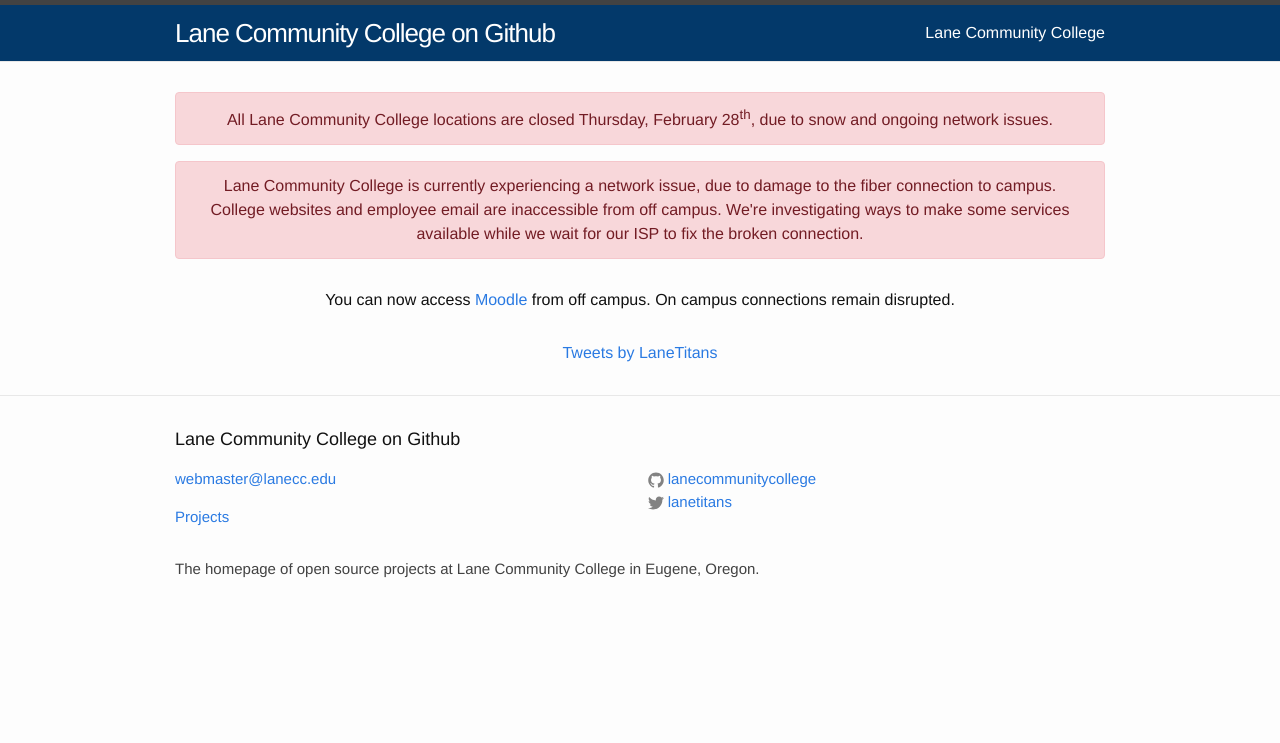
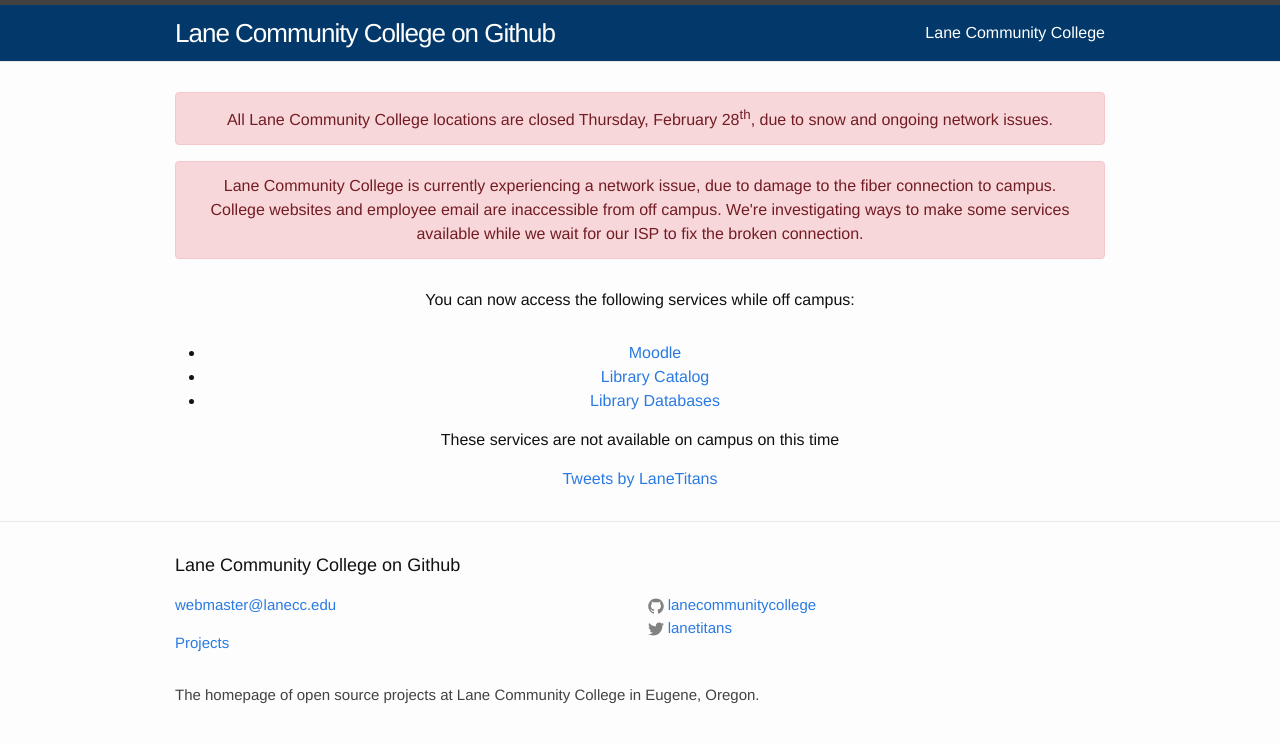
Before and after one commit to LaneCommunityCollege/lanecommunitycollege.github.io, a Jekyll site: the page built from index.html, in a window 1280 px wide. Shown: the top 743 px of the page. Built offline with Jekyll 4.4.1, drawn with Linux system fonts in a browser that asks for light colours; comment, search, counter and statistics services are not loaded.

Commit message:
added library services to list

```diff
--- a/index.html
+++ b/index.html
@@ -5,7 +5,13 @@ layout: default
 <div class="home">
   <p class="alert alert-danger">All Lane Community College locations are closed Thursday, February 28<sup>th</sup>, due to snow and ongoing network issues.</p>
   <p class="alert alert-danger">Lane Community College is currently experiencing a network issue, due to damage to the fiber connection to campus. College websites and employee email are inaccessible from off campus. We're investigating ways to make some services available while we wait for our ISP to fix the broken connection.</p>
-  <p class="alert alert-info">You can now access <a href="https://classes.lanecc.edu">Moodle</a> from off campus. On campus connections remain disrupted.</p>
+  <p class="alert alert-info">You can now access the following services while off campus:</p>
+  <ul>
+    <li><a href="https://classes.lanecc.edu">Moodle</a></li>
+    <li><a href="https://alliance-primo.hosted.exlibrisgroup.com/primo-explore/search?vid=LANECC&tab=default_tab&sortby=rank">Library Catalog</a></li>
+    <li><a href="https://libraryguides.lanecc.edu/az.php">Library Databases</a></li>
+  </ul>
+  <p>These services are not available on campus on this time</p>
 
   <a class="twitter-timeline" href="https://twitter.com/LaneTitans?ref_src=twsrc%5Etfw">Tweets by LaneTitans</a> <script async src="https://platform.twitter.com/widgets.js" charset="utf-8"></script>
 </div>
```
